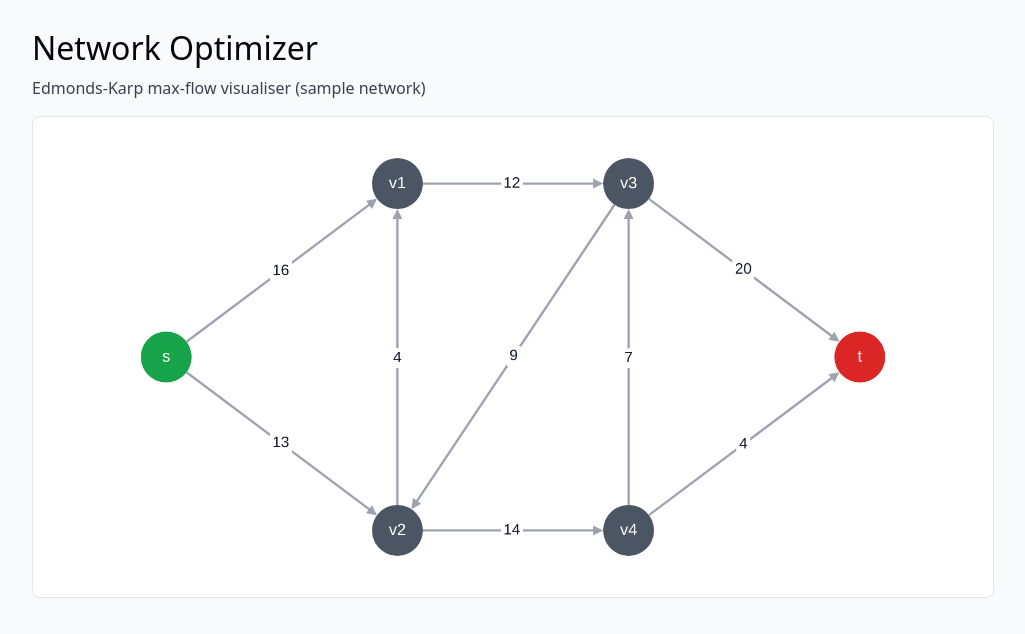
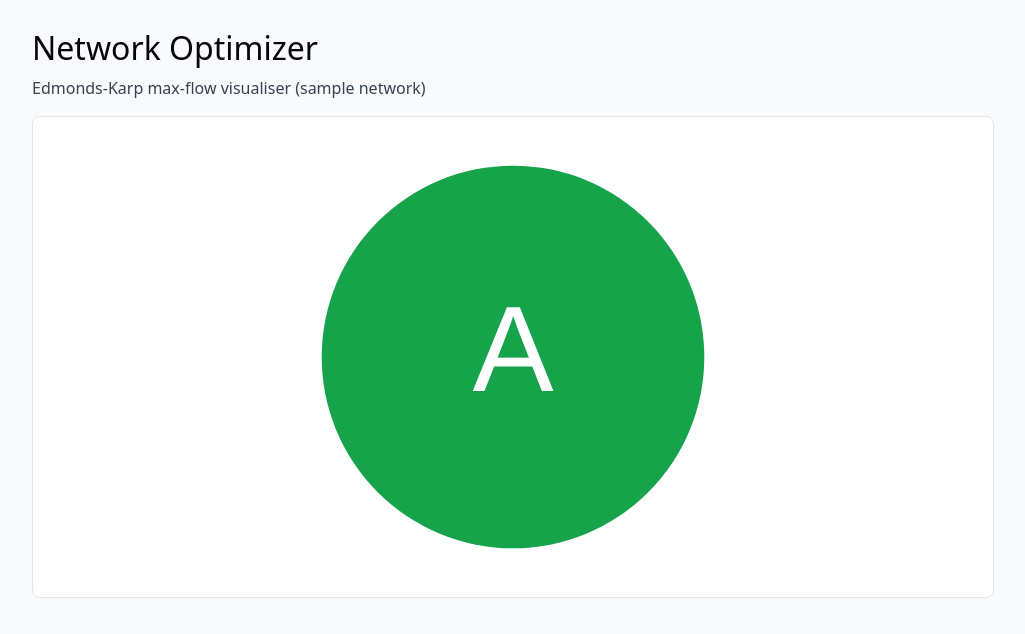
Before and after one commit to Oxyn4/ECM3422-network-optimizer, a React (Vite) app: page / in a window 1280 px wide. Shown: the top 634 px of the page, without its empty margins (128-1153 px from the left). Built offline with nearby package versions, Linux system fonts and the light colour scheme.

Commit message:
write a datastructures capable implementation of a flow net.

```diff
--- a/src/App.jsx
+++ b/src/App.jsx
@@ -7,7 +7,7 @@ function App() {
     <main className="app">
       <h1>Network Optimizer</h1>
       <p>Edmonds-Karp max-flow visualiser (sample network)</p>
-      <NetworkGraph network={sampleNetwork} />
+      <NetworkGraph network={sampleNetwork()} />
     </main>
   )
 }
--- a/src/algorithm/ek.js
+++ b/src/algorithm/ek.js
@@ -0,0 +1,5 @@
+
+
+function ekStep(network) {
+
+}
--- a/src/components/NetworkGraph.jsx
+++ b/src/components/NetworkGraph.jsx
@@ -18,7 +18,7 @@ function toElements(network) {
       id: edge.id,
       source: edge.source,
       target: edge.target,
-      label: String(edge.capacity),
+      label: String(edge.flow) + ' / ' + String(edge.capacity),
     },
   }))
 
--- a/src/data/sampleNetwork.js
+++ b/src/data/sampleNetwork.js
@@ -1,5 +1,5 @@
 // hard-coded sample flow networ, max flow from s to t is 23.
-export const sampleNetwork = {
+/*export const sampleNetwork = {
   source: 's',
   sink: 't',
   nodes: [
@@ -11,7 +11,7 @@ export const sampleNetwork = {
     { id: 't', label: 't', x: 600, y: 150 },
   ],
   edges: [
-    { id: 's-v1', source: 's', target: 'v1', flow: 0, capacity: 16 },
+    { id: 's-v1', source: 's', target: 'v1', flow: 0, capacity: 16},
     { id: 's-v2', source: 's', target: 'v2', flow: 0, capacity: 13 },
     { id: 'v2-v1', source: 'v2', target: 'v1', flow: 0, capacity: 4 },
     { id: 'v1-v3', source: 'v1', target: 'v3', flow: 0, capacity: 12 },
@@ -21,4 +21,99 @@ export const sampleNetwork = {
     { id: 'v3-t', source: 'v3', target: 't', flow: 0, capacity: 20 },
     { id: 'v4-t', source: 'v4', target: 't', flow: 0, capacity: 4 },
   ],
+}*/
+
+function* letters() {
+  let n = 1;
+  while (true) {
+    let value = n;
+    let result = "";
+    while (value > 0) {
+      value--;
+      result = String.fromCharCode(65 + (value % 26)) + result;
+      value = Math.floor(value / 26);
+    }
+    yield result;
+    n++;
+  }
 }
+
+class Node {
+  constructor(idGenerator) {
+    this.id = idGenerator.next().value;
+  }
+}
+
+class Edge {
+  constructor(idGenerator, flow, capacity) {
+    this.id = idGenerator.next().value;
+    this.flow = flow;
+    this.capacity = capacity;
+  }
+}
+
+class FlowNet {
+  constructor() {
+    this.nodeGenerator = letters();
+    this.edgeGenerator = letters();
+    this.list = new Map();
+    const source = new Node(this.nodeGenerator);
+    this.list.set(source.id, new Map());
+    this.source = source.id;
+    this.sink = null;
+  }
+
+  exists(nodeId) {
+    return this.list.has(nodeId);
+  }
+
+  setSink(nodeId) {
+    if (this.exists(nodeId)) {
+      this.sink = nodeId;
+      return true;
+    }
+    return false;
+  }
+
+  add(connectToId, flow, capacity) {
+    if (!this.exists(connectToId)) return false;
+
+    const newNode = new Node(this.nodeGenerator);
+    this.list.set(newNode.id, new Map());
+
+    const forward = new Edge(this.edgeGenerator, flow, capacity);
+    const backward = new Edge(this.edgeGenerator, flow, capacity);
+
+    this.list.get(connectToId).set(newNode.id, forward);
+    this.list.get(newNode.id).set(connectToId, backward);
+    return true;
+  }
+
+  getConnectedNodes(nodeId) {
+    return this.exists(nodeId) ? [...this.list.get(nodeId).keys()] : null;
+  }
+
+  cytoscape() {
+    const nodes = [];
+    const edges = [];
+
+    for (const [nodeId, neighbours] of this.list) {
+      nodes.push({ id: nodeId, label: nodeId, x: 500, y: 500 });
+      for (const [neighbourId, edge] of neighbours) {
+        edges.push({
+          id: edge.id,
+          source: nodeId,
+          target: neighbourId,
+          flow: edge.flow,
+          capacity: edge.capacity,
+        });
+      }
+    }
+
+    return { source: this.source, sink: this.sink, nodes, edges };
+  }
+}
+
+export const sampleNetwork = function() {
+	return new FlowNet().cytoscape();
+}
```
